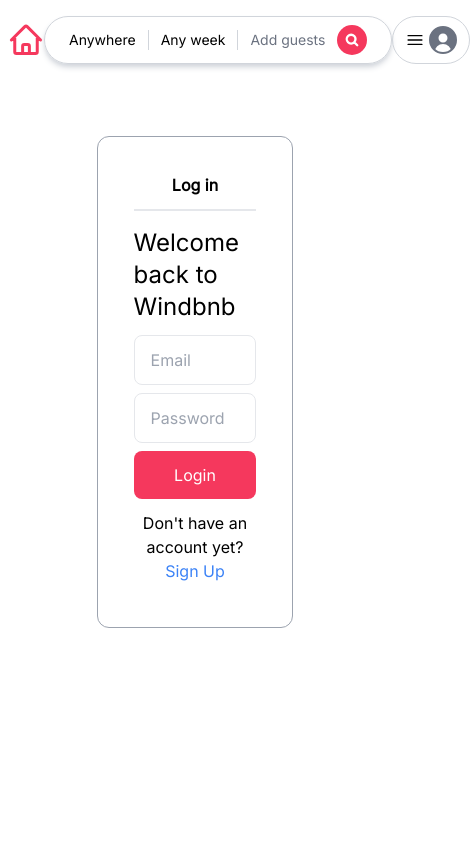
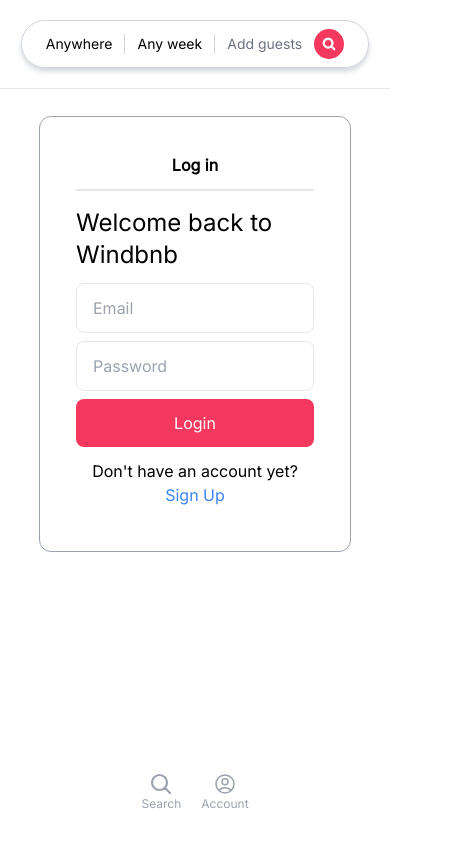
Before and after one commit to timothymei327/windbnb, a React (Create React App) app in the folder client/: page /login in a window 390 px wide. Shown: the top 846 px of the page, 470 px wide, since content can reach past the window. Built offline with nearby package versions, Linux system fonts and the light colour scheme; no server answers.

Commit message:
refactored for responsive design and added footer nav for mobile devices

```diff
--- a/client/public/index.html
+++ b/client/public/index.html
@@ -3,8 +3,8 @@
   <head>
     <meta charset="utf-8" />
     <link rel="icon" href="%PUBLIC_URL%/favicon.ico" />
-    <meta name="viewport" content="width=device-width, initial-scale=1" />
-    <meta name="theme-color" content="#000000" />
+    <meta name="viewport" content="width=device-width, initial-scale=1, viewport-fit=cover" />
+    <meta name="theme-color" content="#FFFFFF" />
     <meta
       name="description"
       content="Web site created using create-react-app"
--- /dev/null
+++ b/client/src/components/Footer.jsx
@@ -0,0 +1,24 @@
+import { Link } from 'react-router-dom'
+
+function Footer() {
+  return (
+    <div className="flex sm:hidden fixed bottom-0 w-full bg-white text-gray-400">
+      <div className="mx-auto py-8 gap-5 flex items-center justify-center">
+      <Link className='text-xs' to={'/index'}>
+      <svg xmlns="http://www.w3.org/2000/svg" fill="none" viewBox="0 0 24 24" strokeWidth={2.2} stroke="currentColor" className="w-6 h-6 mx-auto">
+        <path strokeLinecap="round" strokeLinejoin="miter-clip" d="M21 21l-5.197-5.197m0 0A7.5 7.5 0 105.196 5.196a7.5 7.5 0 0010.607 10.607z" />
+      </svg>
+          Search
+      </Link>
+      <Link className='text-xs' to={'/account'}>
+      <svg xmlns="http://www.w3.org/2000/svg" fill="none" viewBox="0 0 24 24" strokeWidth={1.5} stroke="currentColor" className="w-6 h-6 mx-auto">
+        <path strokeLinecap="round" strokeLinejoin="round" d="M17.982 18.725A7.488 7.488 0 0012 15.75a7.488 7.488 0 00-5.982 2.975m11.963 0a9 9 0 10-11.963 0m11.963 0A8.966 8.966 0 0112 21a8.966 8.966 0 01-5.982-2.275M15 9.75a3 3 0 11-6 0 3 3 0 016 0z" />
+      </svg>
+          Account
+      </Link>
+      </div>
+    </div>
+  );
+}
+
+export default Footer;
--- a/client/src/components/Header.jsx
+++ b/client/src/components/Header.jsx
@@ -7,8 +7,8 @@ const Header = () => {
 
   return(
     <div>
-    <header className="flex justify-between">
-      <Link to='/index' className="flex items-center gap-2">
+    <header className="fixed w-screen top-[0px] p-5 border-b bg-white flex justify-center sm:justify-between">
+      <Link to='/index' className="flex items-center gap-2 hidden sm:flex">
         <svg
           xmlns="http://www.w3.org/2000/svg"
           fill="none"
@@ -23,7 +23,7 @@ const Header = () => {
             d="M2.25 12l8.954-8.955c.44-.439 1.152-.439 1.591 0L21.75 12M4.5 9.75v10.125c0 .621.504 1.125 1.125 1.125H9.75v-4.875c0-.621.504-1.125 1.125-1.125h2.25c.621 0 1.125.504 1.125 1.125V21h4.125c.621 0 1.125-.504 1.125-1.125V9.75M8.25 21h8.25"
           />
         </svg>
-        <span className="font-extrabold text-primary text-2xl hidden sm:flex">windbnb</span>
+        <span className="font-extrabold text-primary text-2xl">windbnb</span>
       </Link>
       <div className="flex items-center text-sm gap-3 border border-gray-300 rounded-full py-2 px-6 shadow-md shadow-gray-300">
         <div className="font-medium">Anywhere</div>
@@ -48,7 +48,7 @@ const Header = () => {
           </svg>
         </button>
       </div>
-      <Link to={user ? '/account' : '/login'} className="flex items-center sm:gap-3 gap-1 border border-gray-300 rounded-full py-2 px-3">
+      <Link to={user ? '/account' : '/login'} className="flex items-center sm:gap-3 gap-1 border border-gray-300 rounded-full py-2 px-3 hidden sm:flex">
         <svg
           xmlns="http://www.w3.org/2000/svg"
           fill="none"
--- a/client/src/components/Layout.jsx
+++ b/client/src/components/Layout.jsx
@@ -1,13 +1,15 @@
 import Header from "./Header";
+import Footer from "./Footer";
 import {Outlet} from "react-router-dom";
 
 const Layout = () => {
   return (
-    <div className="font-inter flex py-4 px-2 flex-col justify-evenly items-stretch">
+    <div className="font-inter bg-white flex py-4 flex-col justify-evenly items-stretch">
       <Header />
-      <div className="py-4 px-16 flex flex-col min-h-screen max-w-10xl mx-auto">
+      <div className="py-20 flex flex-col min-h-screen max-w-10xl mx-auto">
         <Outlet />
       </div>
+      <Footer />
     </div>
   );
 }
--- a/client/src/pages/Index.jsx
+++ b/client/src/pages/Index.jsx
@@ -10,10 +10,10 @@ const Index = () => {
     })
   }, [])
   return(
-        <div className='mt-10 grid sm:grid-cols-1 md:grid-cols-2 lg:grid-cols-3 xl:grid-cols-4 2xl:grid-cols-5 gap-7'>
+        <div className='my-10 grid sm:grid-cols-1 md:grid-cols-2 lg:grid-cols-3 xl:grid-cols-4 2xl:grid-cols-5 gap-y-7 w-screen justify-items-center'>
         {listings.length > 0 && listings.map(listing => (
           <Link to={'/listing/' + listing._id} key={listing._id}>
-            <div className="max-w-sm rounded-lg overflow-hidden shadow-xl h-96">
+            <div className="max-w-xs rounded-lg overflow-hidden shadow-xl h-84">
               <img className="w-full h-64 object-cover" src={axios.defaults.baseURL + '/uploads/' + listing.photos[0]} alt="listing" />
               <div className="p-4 font-light">
                 <div className="font-semibold text-lg mb-1 truncate">{listing.title}</div>
--- a/client/src/pages/ListingDetails.jsx
+++ b/client/src/pages/ListingDetails.jsx
@@ -16,13 +16,29 @@ const ListingDetails = () => {
   if (!listing) return 'Loading...'
 
   return (
-    <div className="mt-8 w-[84vw] grid grid-cols-[60%,40%]">
-      <h2 className="text-3xl text-left mb-3">
-      {listing.title}
-      </h2>
-      <br />
-      <p className="text-sm font-bold">{listing.address}</p>
-    </div>
+    <div className="w-screen">
+    <h2 className="text-3xl pb-3 font-extrabold">
+        {listing.title}
+        </h2>
+        <p className="text-sm font-bold pb-5">{listing.address}</p>
+        <div className="grid grid-cols-2 gap-2 border border-hidden rounded-xl overflow-hidden">
+          <div>
+            <img className="aspect-square object-cover" src={axios.defaults.baseURL + '/uploads/' + listing?.photos[0]} alt="listing1" />
+          </div>
+          <div className="grid grid-cols-2 gap-2">
+            <img className="aspect-square object-cover" src={axios.defaults.baseURL + '/uploads/' + listing?.photos[1]} alt="listing2" />
+            <img className="aspect-square object-cover" src={axios.defaults.baseURL + '/uploads/' + listing?.photos[2]} alt="listing3" />
+            <img className="aspect-square object-cover" src={axios.defaults.baseURL + '/uploads/' + listing?.photos[3]} alt="listing4" />
+            <img className="aspect-square object-cover col-start-2 row-start-2" src={axios.defaults.baseURL + '/uploads/' + listing?.photos[4]} alt="listing 5" />
+            <button className="flex items-center col-start-2 row-start-2 justify-center gap-1 border border-black rounded-md w-[80%] h-[25%] justify-self-end self-end m-2 p-1 text-xs font-black bg-white sm:max-w-sm:px-1 sm:max-w-sm:py-0.5 sm:max-w-sm:text-xs">
+              <svg xmlns="http://www.w3.org/2000/svg" fill="none" viewBox="0 0 24 24" strokeWidth={1.5} stroke="currentColor" className="w-6 h-6 sm:max-w-sm:w-3 sm:max-w-sm:h-3">
+                <path strokeLinecap="round" strokeLinejoin="round" d="M6.75 12a.75.75 0 11-1.5 0 .75.75 0 011.5 0zM12.75 12a.75.75 0 11-1.5 0 .75.75 0 011.5 0zM18.75 12a.75.75 0 11-1.5 0 .75.75 0 011.5 0z" />
+              </svg>
+              <span className="hidden sm:inline-block">Show all photos</span>
+            </button>
+          </div>
+        </div>
+      </div>
   )
 }
 
```
